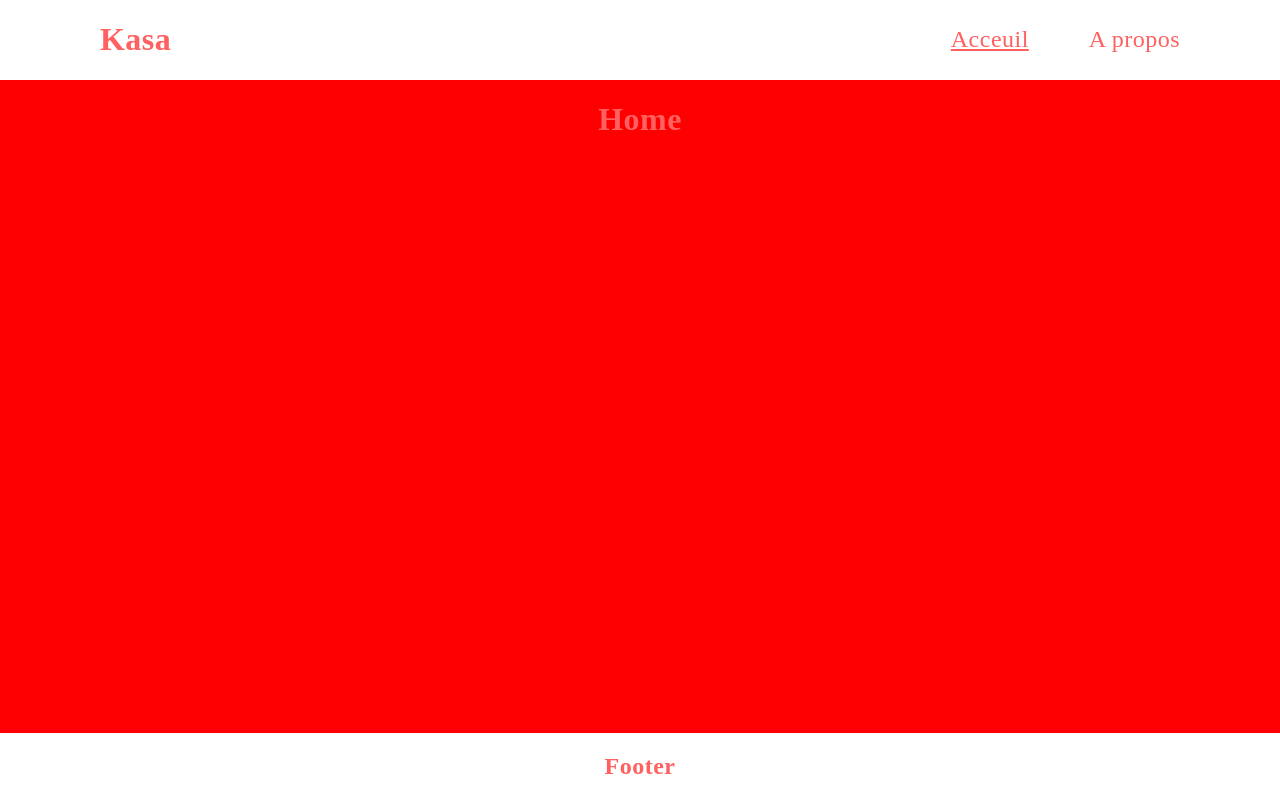
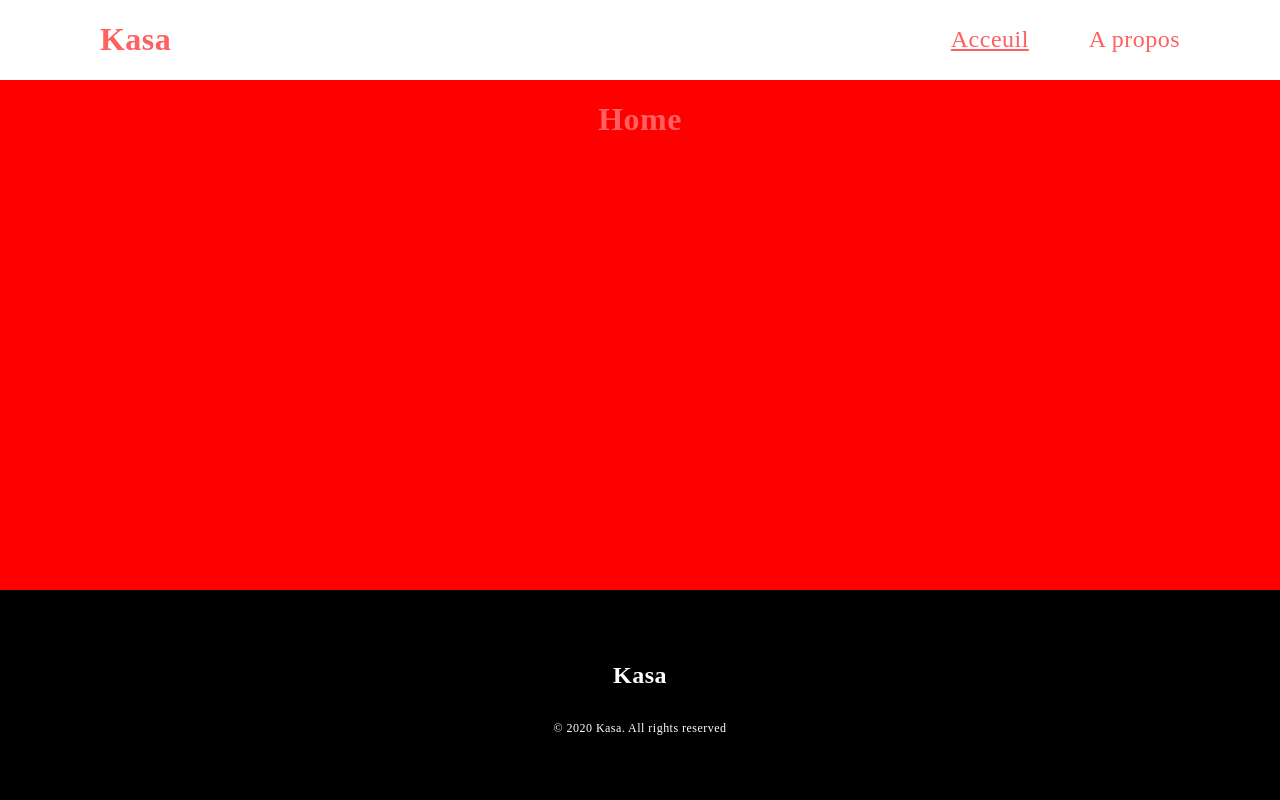
Before and after one commit to BlackSheepsTV/Projet_6, a React (Vite) app: page / in a window 1280 px wide. Built offline with nearby package versions, Linux system fonts and the light colour scheme.

Commit message:
Footer finish

```diff
--- a/src/components/footer/footer.jsx
+++ b/src/components/footer/footer.jsx
@@ -1,7 +1,10 @@
+import '../../utils/scss/footer.scss'
+
 export default function Footer () {
     return (
         <footer>
-            <h2>Footer</h2>
+            <h2>Kasa</h2>
+            <p>© 2020 Kasa. All rights reserved</p>
         </footer>
     );
 }
--- a/src/components/header/header.jsx
+++ b/src/components/header/header.jsx
@@ -1,7 +1,7 @@
 import { NavLink } from 'react-router-dom';
 import '../../utils/scss/header.scss'
 
-function Header() {
+export default function Header() {
     return (
         <header>
             <h1 className='kasa'>Kasa</h1>
@@ -13,6 +13,4 @@ function Header() {
             </nav>
         </header>
     );
-  }
-
-  export default Header;
+}
--- a/src/pages/home.jsx
+++ b/src/pages/home.jsx
@@ -1,4 +1,4 @@
-function Home() {
+  export default function Home() {
     return (
 
         <div>
@@ -7,5 +7,3 @@ function Home() {
 
     );
   }
-
-  export default Home;
--- /dev/null
+++ b/src/utils/scss/footer.scss
@@ -0,0 +1,14 @@
+footer {
+    width: 100%;
+    height: 210px;
+    display: flex;
+    flex-direction: column;
+    align-items: center;
+    justify-content: center;
+    background-color: black;
+    color: white;
+
+    p {
+        font-size: 12px;
+    }
+}
```
